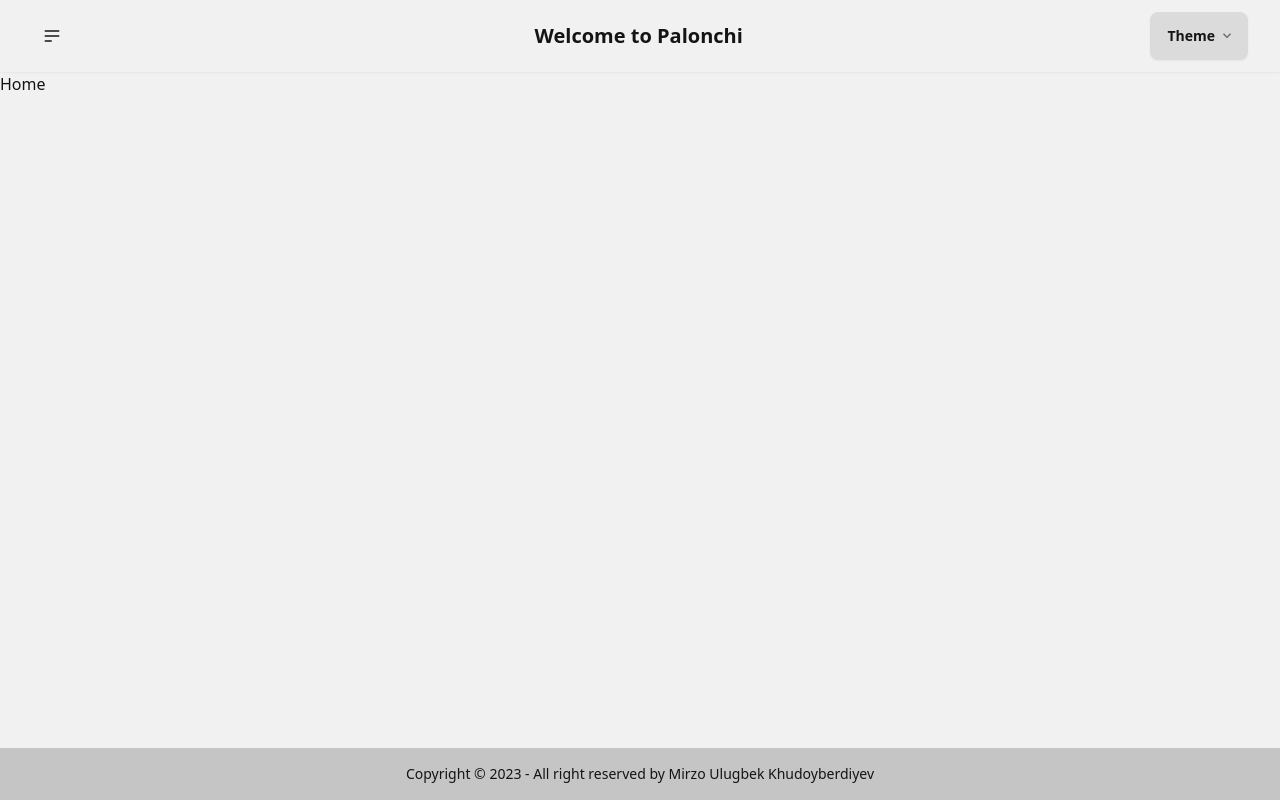
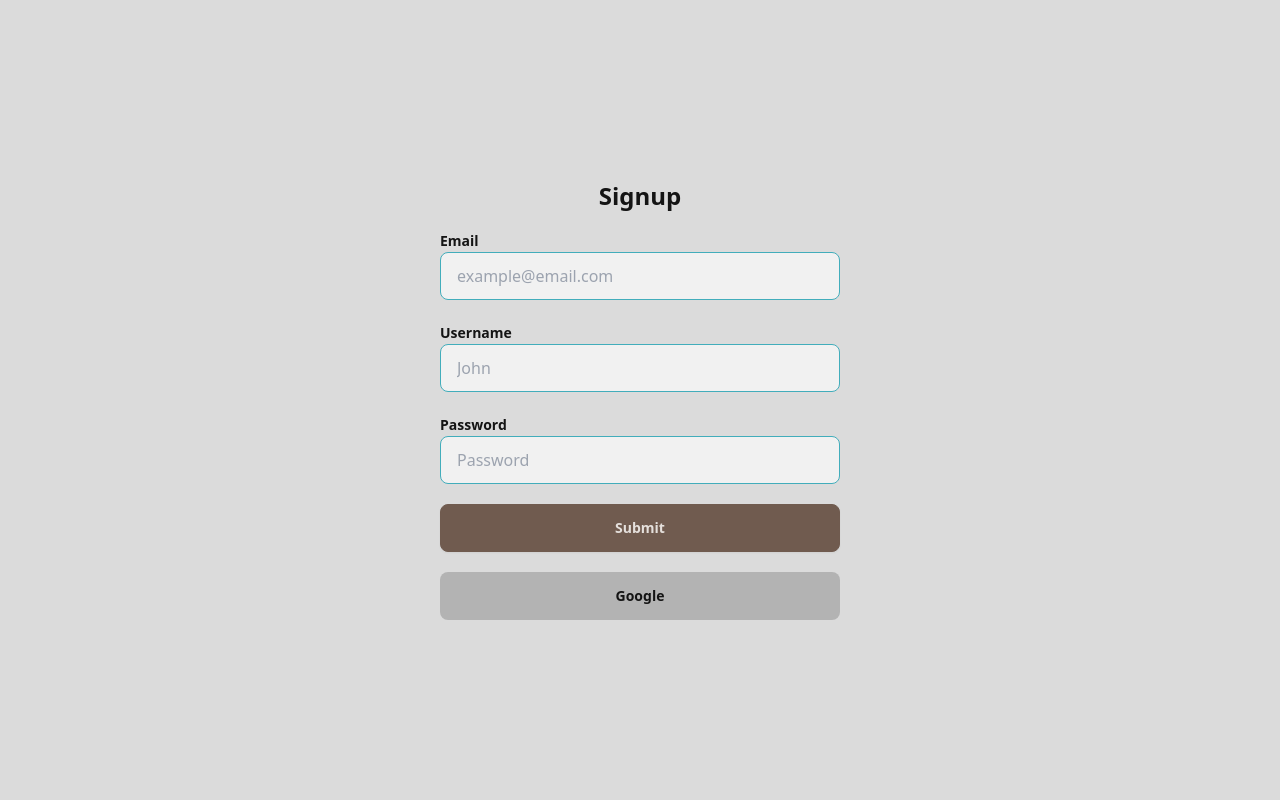
Before and after one commit to MIRZOULUGBEK9008/todo-firebase-react-app-selfmade, a React (Vite) app: page /signup in a window 1280 px wide. Before the commit this address led to /. Built offline with nearby package versions, Linux system fonts and the light colour scheme; no server answers.

Commit message:
Add login, signout with firebase

```diff
--- a/package.json
+++ b/package.json
@@ -9,6 +9,7 @@
     "preview": "vite preview"
   },
   "dependencies": {
+    "firebase": "^10.7.1",
     "react": "^18.2.0",
     "react-dom": "^18.2.0",
     "react-router-dom": "^6.21.0",
--- a/src/App.jsx
+++ b/src/App.jsx
@@ -1,5 +1,5 @@
 // React hooks
-import { useContext, useState } from "react";
+import { useEffect, useState } from "react";
 
 // RRD hooks
 import {
@@ -20,11 +20,15 @@ import Login from "./pages/Login";
 import Signup from "./pages/Signup";
 import NotFound from "./pages/NotFound";
 import { ProtectedRoutes } from "./components/ProtectedRoutes";
-import { GlobalContext } from "./context/GlobalContext";
+import { useGlobalContext } from "./hooks/useGlobalContext";
+
+// Firebase
+import { onAuthStateChanged } from "firebase/auth";
+import { auth } from "./firebase/firebase.config";
 
 function App() {
   const [loader, setLoader] = useState(false);
-  const { user } = useContext(GlobalContext);
+  const { user, isAuthReady, dispatch } = useGlobalContext();
   const routes = createBrowserRouter([
     {
       path: "/",
@@ -48,10 +52,18 @@ function App() {
       element: <NotFound />,
     },
   ]);
+
+  useEffect(() => {
+    onAuthStateChanged(auth, (user) => {
+      dispatch({ type: "LOGIN", payload: user });
+      dispatch({ type: "IS_AUTH_READY" });
+    });
+  }, []);
+
   return (
     <>
       {loader && <Loader />}
-      <RouterProvider router={routes} />
+      {isAuthReady && <RouterProvider router={routes} />}
     </>
   );
 }
--- a/src/components/Navbar.jsx
+++ b/src/components/Navbar.jsx
@@ -1,7 +1,22 @@
+import { signOut } from "firebase/auth";
+import { auth } from "../firebase/firebase.config";
+import { useGlobalContext } from "../hooks/useGlobalContext";
 import ThemeController from "./ThemeController";
 import { Link } from "react-router-dom";
+import { toast } from "react-toastify";
 
 function Navbar() {
+  const { user, dispatch } = useGlobalContext();
+
+  const logout = () => {
+    signOut(auth)
+      .then(() => toast.success("Signout succesfully :)"))
+      .catch(({ message }) => {
+        console.error(message);
+        toast.error(message);
+      });
+  };
+
   return (
     <div className="navbar bg-base-100">
       <div className="navbar-start w-[40%]">
@@ -35,11 +50,14 @@ function Navbar() {
             <li>
               <Link to={"/login"}>Login</Link>
             </li>
+            <li>
+              <button onClick={logout}>Logout</button>
+            </li>
           </ul>
         </div>
       </div>
       <div className="navbar-center">
-        <a className="btn btn-ghost text-xl">Welcome to Palonchi</a>
+        <a className="btn btn-ghost text-xl">Welcome to {user.displayName}</a>
       </div>
       <ThemeController />
     </div>
--- a/src/context/GlobalContext.jsx
+++ b/src/context/GlobalContext.jsx
@@ -9,13 +9,18 @@ function changeState(state, action) {
       return { ...state, user: payload };
     case "LOGOUT":
       return { ...state, user: null };
+    case "IS_AUTH_READY":
+      return { ...state, isAuthReady: true };
     default:
       return state;
   }
 }
 
 export function GlobalContextProvider({ children }) {
-  const [state, dispatch] = useReducer(changeState, { user: true });
+  const [state, dispatch] = useReducer(changeState, {
+    user: null,
+    isAuthReady: false,
+  });
   return (
     <GlobalContext.Provider value={{ ...state, dispatch }}>
       {children}
--- /dev/null
+++ b/src/firebase/firebase.config.js
@@ -0,0 +1,20 @@
+import { initializeApp } from "firebase/app";
+import { getAuth, GoogleAuthProvider } from "firebase/auth";
+
+const firebaseConfig = {
+  apiKey: "AIzaSyAjspRFJ0i2sFwd1XCRvBGbWAZGFzqKHNo",
+  authDomain: "todo-app-firebase-selfmade.firebaseapp.com",
+  projectId: "todo-app-firebase-selfmade",
+  storageBucket: "todo-app-firebase-selfmade.appspot.com",
+  messagingSenderId: "47697727195",
+  appId: "1:47697727195:web:e3911d4bae08b3acb246fe",
+};
+
+// Initialize Firebase
+const app = initializeApp(firebaseConfig);
+
+const auth = getAuth(app);
+
+const googleProvider = new GoogleAuthProvider();
+
+export { googleProvider, auth };
--- /dev/null
+++ b/src/hooks/useGlobalContext.jsx
@@ -0,0 +1,12 @@
+import { useContext } from "react";
+import { GlobalContext } from "../context/GlobalContext";
+
+export function useGlobalContext() {
+  const context = useContext(GlobalContext);
+  if (!context) {
+    throw new Error(
+      "useGlobalContext() must be in the GlobalContextProvider()",
+    );
+  }
+  return context;
+}
--- a/src/pages/Login.jsx
+++ b/src/pages/Login.jsx
@@ -1,11 +1,13 @@
+import { Link } from "react-router-dom";
+
 function Login() {
   return (
-    <div className="bg-base-200 flex h-full items-center justify-center">
+    <div className="flex h-full items-center justify-center bg-base-200">
       <div className="w-full max-w-[400px]">
         <h2 className="mb-4 text-center text-2xl font-bold">Login</h2>
         <form className="flex flex-col gap-5">
           <label>
-            <span class="label-text font-semibold">Email</span>
+            <span className="label-text font-semibold">Email</span>
             <input
               type="email"
               placeholder="example@email.com"
@@ -16,7 +18,7 @@ function Login() {
             />
           </label>
           <label>
-            <span class="label-text font-semibold">Password</span>
+            <span className="label-text font-semibold">Password</span>
             <input
               type="password"
               placeholder="Password"
@@ -25,7 +27,10 @@ function Login() {
               required
             />
           </label>
-          <button className="btn btn-active btn-neutral">Submit</button>
+          <button className="btn btn-neutral btn-active">Submit</button>
+          <Link className="btn btn-accent btn-active" to={"/signup"}>
+            Create an account
+          </Link>
         </form>
       </div>
     </div>
--- a/src/pages/Signup.jsx
+++ b/src/pages/Signup.jsx
@@ -1,6 +1,30 @@
+import { toast } from "react-toastify";
+import { auth, googleProvider } from "../firebase/firebase.config";
+import { signInWithPopup, GoogleAuthProvider } from "firebase/auth";
+import { useGlobalContext } from "../hooks/useGlobalContext";
 function Signup() {
+  const { dispatch } = useGlobalContext();
+  // HANDLESUBMIT
+  const handleGoogleLogin = (e) => {
+    e.preventDefault();
+    signInWithPopup(auth, googleProvider)
+      .then((result) => {
+        const credential = GoogleAuthProvider.credentialFromResult(result);
+        const user = result.user;
+        dispatch({ type: "LOGIN", payload: user });
+        toast.success("Welcome back :)");
+      })
+      .catch((error) => {
+        // Handle Errors here.
+        const errorCode = error.code;
+        const errorMessage = error.message;
+        console.log(errorMessage);
+        toast.error(errorMessage);
+      });
+  };
+
   return (
-    <div className="bg-base-200 flex h-full items-center justify-center">
+    <div className="flex h-full items-center justify-center bg-base-200">
       <div className="w-full max-w-[400px]">
         <h2 className="mb-4 text-center text-2xl font-bold">Signup</h2>
         <form className="flex flex-col gap-5">
@@ -35,7 +59,13 @@ function Signup() {
               required
             />
           </label>
-          <button className="btn btn-active btn-neutral">Submit</button>
+          <button className="btn btn-neutral btn-active">Submit</button>
+          <button
+            onClick={(e) => handleGoogleLogin(e)}
+            className="btn btn-ghost btn-active"
+          >
+            Google
+          </button>
         </form>
       </div>
     </div>
```
Also changed, not shown: 1 other file (tests, documents, lock files or other folders).
